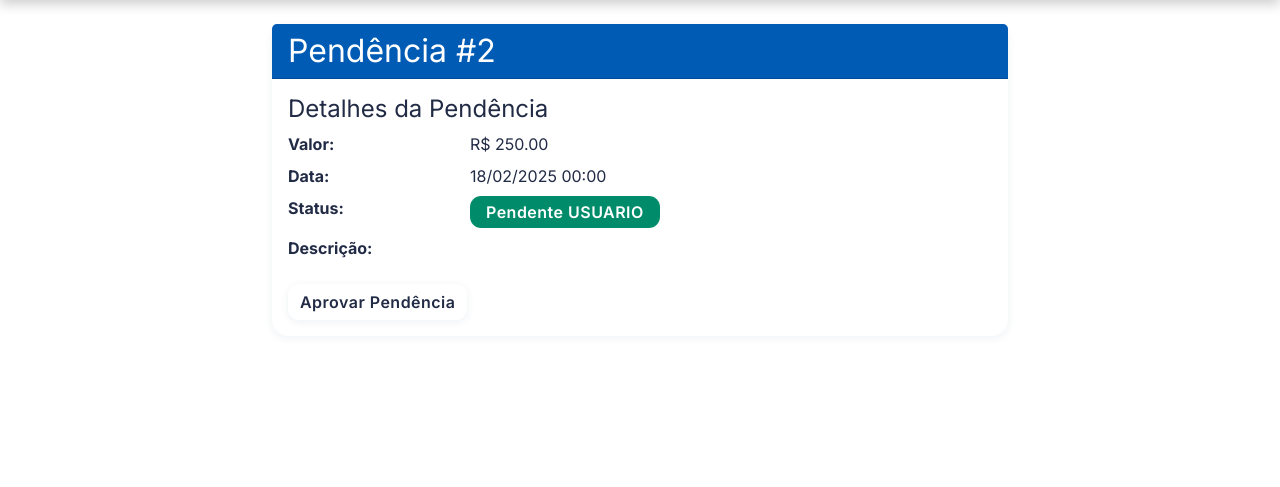
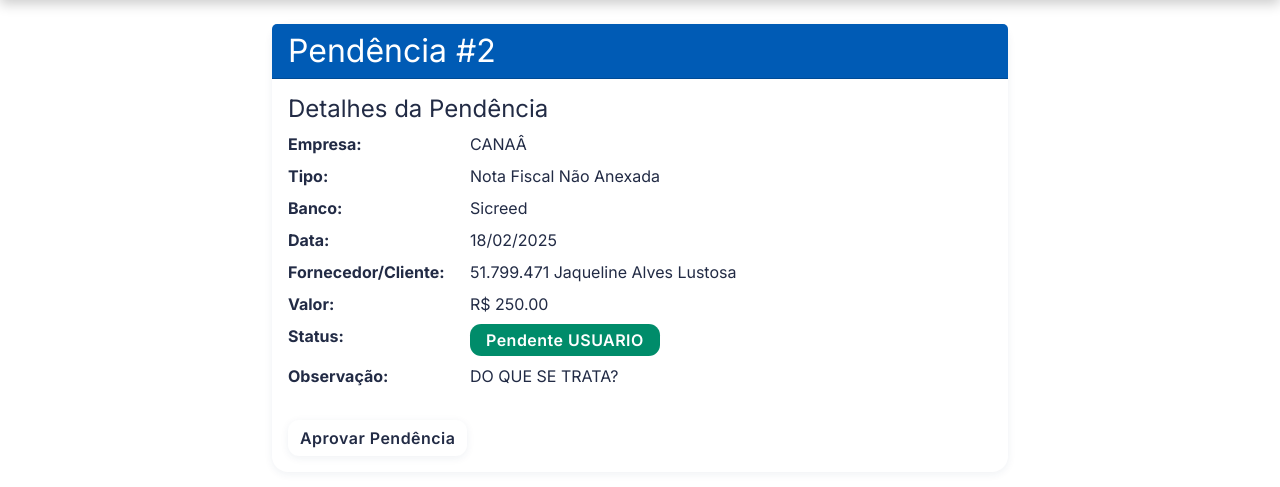
Before and after one commit to UP-380/sistema_pendencia, a Flask app: a page that uses templates/ver_pendencia.html in a window 1280 px wide. Shown: the part 110-597 px from the top of the page. Run offline with Flask 3, Linux system fonts and the light colour scheme; a user stored in the database is signed in; data comes from the database, SQL or seed files in the repository.

Commit message:
atiualização sistemica

```diff
--- a/app.py
+++ b/app.py
@@ -235,7 +235,7 @@
                 valor=valor,
                 observacao=observacao,
                 email_cliente=email_cliente,
-                status='Pendente USUARIO',
+                status='Pendente Cliente',
                 nota_fiscal_arquivo=nota_fiscal_arquivo
             )
             db.session.add(nova_p)
@@ -748,6 +748,21 @@
 def acesso_negado():
     return render_template('acesso_negado.html'), 403
 
+@app.route('/baixar_anexo/<int:pendencia_id>')
+@permissao_requerida('supervisor', 'adm', 'operador')
+def baixar_anexo(pendencia_id):
+    pendencia = Pendencia.query.get_or_404(pendencia_id)
+    if not pendencia.nota_fiscal_arquivo:
+        flash('Nenhum anexo encontrado para esta pendência.', 'warning')
+        return redirect(url_for('dashboard'))
+
+    arquivo_path = os.path.join('static/notas_fiscais', pendencia.nota_fiscal_arquivo)
+    if not os.path.exists(arquivo_path):
+        flash('Arquivo não encontrado no servidor.', 'error')
+        return redirect(url_for('dashboard'))
+
+    return send_file(arquivo_path, as_attachment=True, download_name=pendencia.nota_fiscal_arquivo)
+
 if __name__ == '__main__':
     port = int(os.environ.get('PORT', 5000))
     with app.app_context():
--- a/templates/ver_pendencia.html
+++ b/templates/ver_pendencia.html
@@ -13,27 +13,42 @@
                 <div class="mb-4">
                     <h4>Detalhes da Pendência</h4>
                     <dl class="row">
+                        <dt class="col-sm-3">Empresa:</dt>
+                        <dd class="col-sm-9">{{ pendencia.empresa }}</dd>
+
+                        <dt class="col-sm-3">Tipo:</dt>
+                        <dd class="col-sm-9">{{ pendencia.tipo_pendencia }}</dd>
+
+                        <dt class="col-sm-3">Banco:</dt>
+                        <dd class="col-sm-9">{{ pendencia.banco }}</dd>
+
+                        <dt class="col-sm-3">Data:</dt>
+                        <dd class="col-sm-9">{{ pendencia.data.strftime('%d/%m/%Y') }}</dd>
+
+                        <dt class="col-sm-3">Fornecedor/Cliente:</dt>
+                        <dd class="col-sm-9">{{ pendencia.fornecedor_cliente }}</dd>
+
                         <dt class="col-sm-3">Valor:</dt>
                         <dd class="col-sm-9">R$ {{ "%.2f"|format(pendencia.valor) }}</dd>
-
-                        <dt class="col-sm-3">Data:</dt>
-                        <dd class="col-sm-9">{{ pendencia.data.strftime('%d/%m/%Y %H:%M') }}</dd>
 
                         <dt class="col-sm-3">Status:</dt>
                         <dd class="col-sm-9">
                             <span class="badge {% if pendencia.status == 'Pendente Cliente' %}bg-warning
-                                             {% elif pendencia.status == 'Respondida' %}bg-info
+                                             {% elif pendencia.status == 'Pendente UP' %}bg-info
                                              {% else %}bg-success{% endif %}">
                                 {{ pendencia.status }}
                             </span>
                         </dd>
 
-                        <dt class="col-sm-3">Descrição:</dt>
-                        <dd class="col-sm-9">{{ pendencia.descricao_operador }}</dd>
+                        <dt class="col-sm-3">Observação:</dt>
+                        <dd class="col-sm-9">{{ pendencia.observacao }}</dd>
+
                         {% if pendencia.nota_fiscal_arquivo %}
-                        <dt class="col-sm-3">Nota Fiscal:</dt>
+                        <dt class="col-sm-3">Anexo:</dt>
                         <dd class="col-sm-9">
-                            <a href="{{ url_for('static', filename='notas_fiscais/' ~ pendencia.nota_fiscal_arquivo) }}" target="_blank">Baixar Nota Fiscal</a>
+                            <a href="{{ url_for('baixar_anexo', pendencia_id=pendencia.id) }}" class="btn btn-sm btn-outline-primary">
+                                <i class="bi bi-download"></i> Baixar Anexo
+                            </a>
                         </dd>
                         {% endif %}
                     </dl>
@@ -62,12 +77,10 @@
                             <textarea class="form-control" id="resposta" name="resposta" rows="4" required></textarea>
                             <div class="form-text">Por favor, explique do que se trata esta pendência.</div>
                         </div>
-                        {% if pendencia.tipo_pendencia == 'Nota Fiscal Não Anexada' %}
                         <div class="mb-3">
-                            <label for="nota_fiscal_arquivo" class="form-label">Anexar Nota Fiscal (PDF, JPG, PNG)</label>
+                            <label for="nota_fiscal_arquivo" class="form-label">Anexar Documento (PDF, JPG, PNG)</label>
                             <input type="file" class="form-control" id="nota_fiscal_arquivo" name="nota_fiscal_arquivo" accept=".pdf,.jpg,.jpeg,.png">
                         </div>
-                        {% endif %}
                         <button type="submit" class="btn btn-primary">
                             <i class="bi bi-send"></i> Enviar Resposta
                         </button>
```
Also changed, not shown: templates/dashboard.html (+20 -1 lines), templates/editar_observacao.html (+25 -0 lines), templates/editar_pendencia.html (+8 -1 lines), templates/logs_pendencia.html (+31 -0 lines), templates/resolvidas.html (+14 -2 lines).
